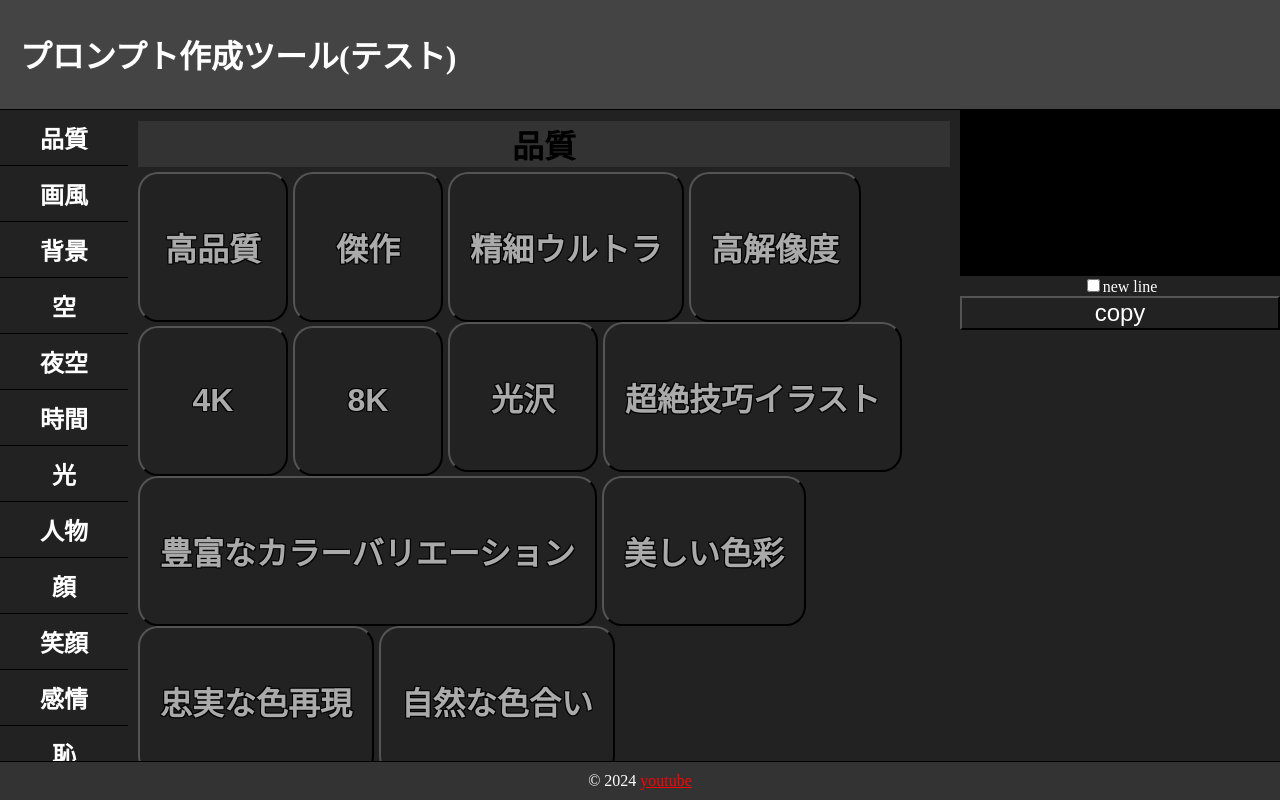
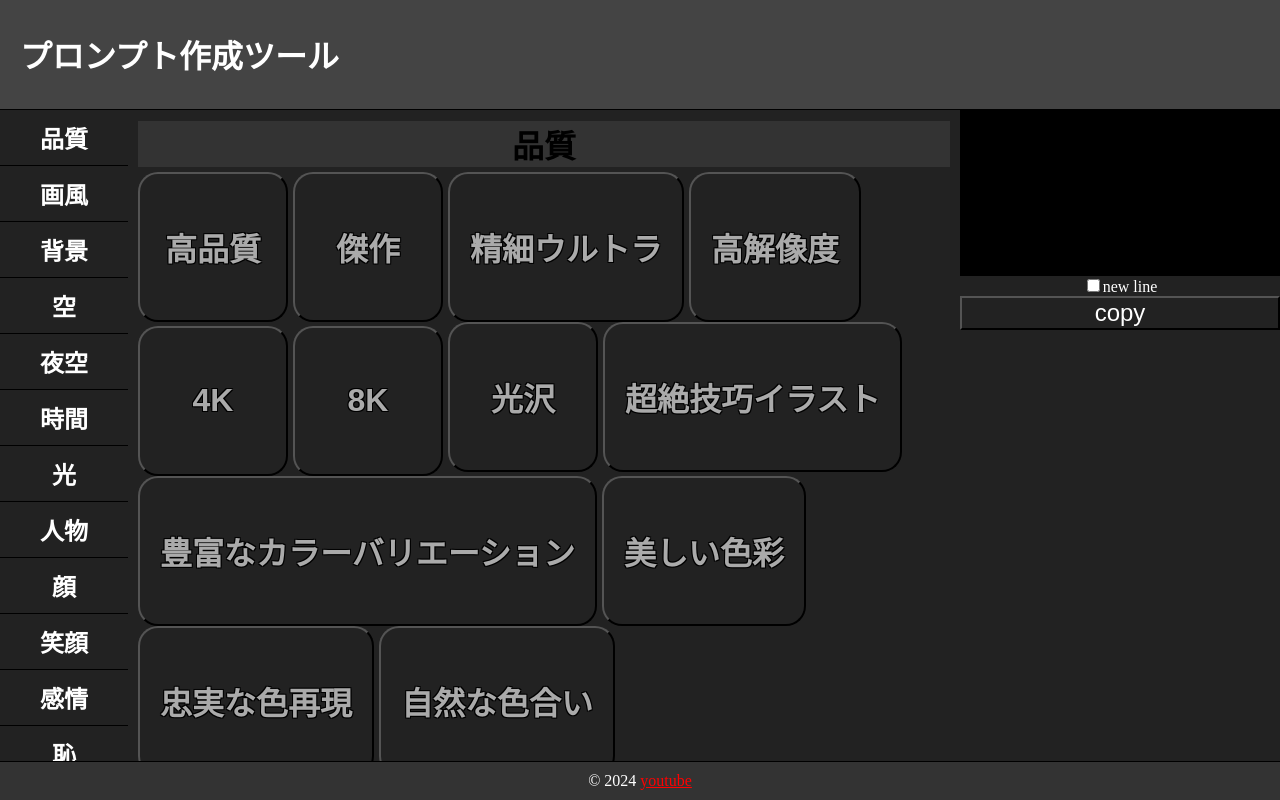
Before and after one commit to ringooc/PromptCreationToolImage, a plain HTML site: page index.html in a window 1280 px wide. Drawn offline with Linux system fonts and the light colour scheme.

Commit message:
Update index.html

```diff
--- a/index.html
+++ b/index.html
@@ -13,7 +13,7 @@
         <div id="textdisplay">
             <div id="display-area"></div>
         </div>
-        <h1><a href="">プロンプト作成ツール(テスト)</a></h1>
+        <h1><a href="">プロンプト作成ツール</a></h1>
     </header>
     <div id="container">
         <div id="leftcontainer">
```
